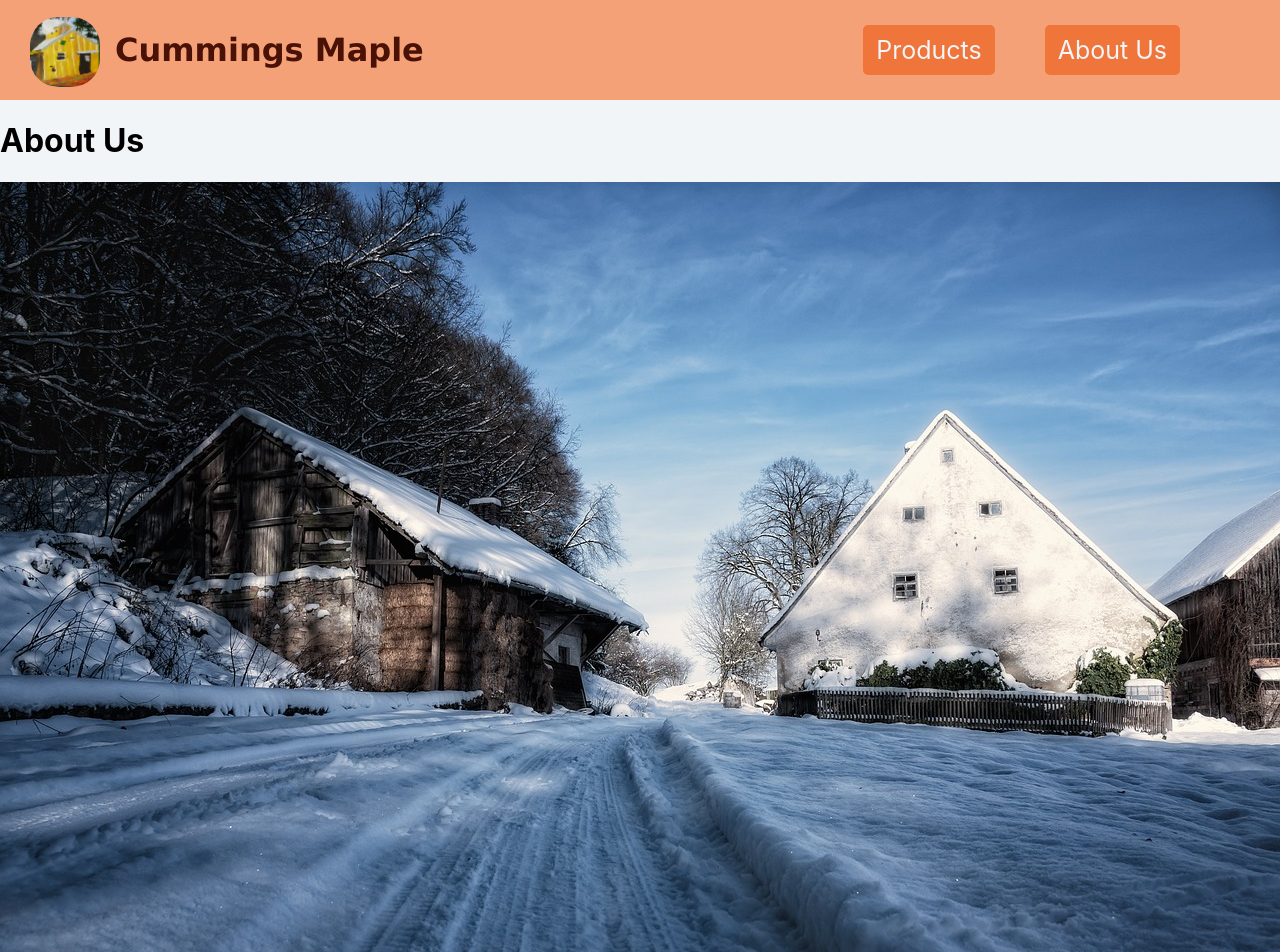
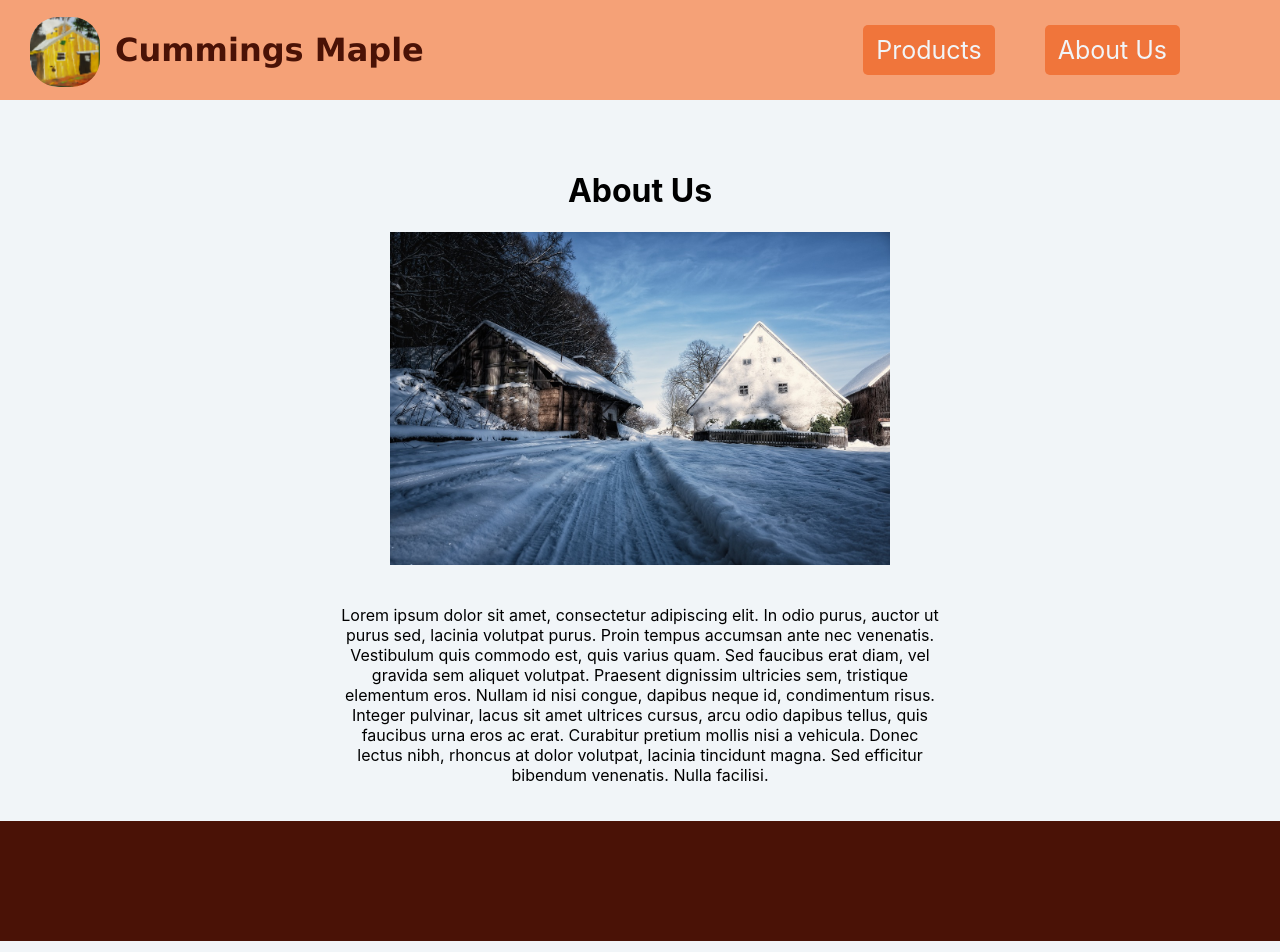
Before and after one commit to LaurenCummings/cummings-maple-vite, a React (Vite) app: page /About in a window 1280 px wide. Shown: the top 952 px of the page. Built offline with nearby package versions, Linux system fonts and the light colour scheme.

Commit message:
added styling to about us page

```diff
--- a/src/css/AboutUs.css
+++ b/src/css/AboutUs.css
@@ -0,0 +1,18 @@
+.about-us {
+    text-align: center;
+    min-height: calc(100vh - 120px - 80px);
+}
+
+.about-us .title {
+    padding-top: 50px;
+}
+
+.about-us img {
+    width: 500px;
+}
+
+.about-us .description {
+    max-width: 600px;
+    margin: 0px auto;
+    padding: 20px 0px;
+}
```
